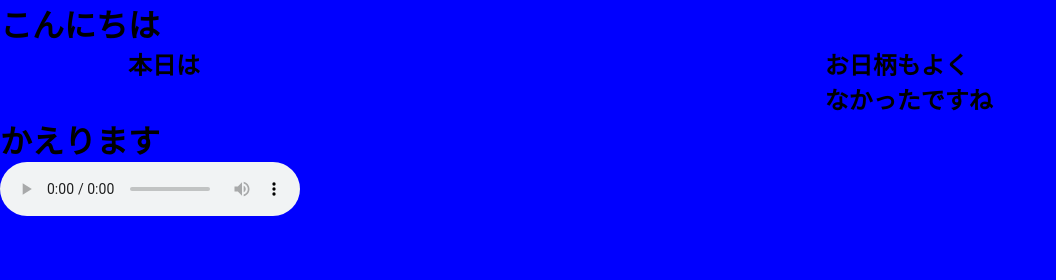
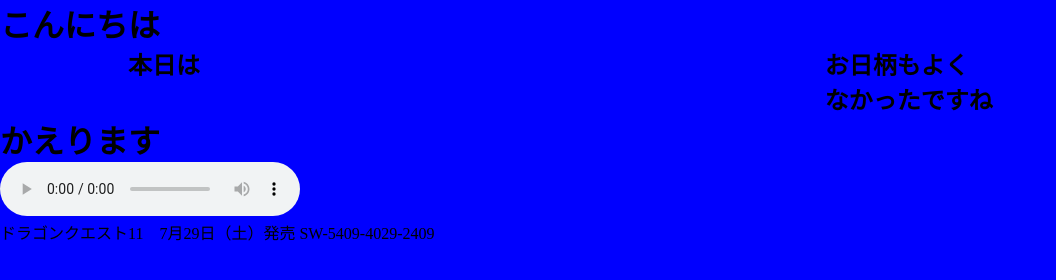
Before and after one commit to gigassyu/web1, a plain HTML site: page index.html in a window 1280 px wide. Shown: the whole page, without its empty margins (0-1056 px from the left). Drawn offline with Linux system fonts and the light colour scheme; a web font is replaced by a local one.

Commit message:
Update index.html

```diff
--- a/index.html
+++ b/index.html
@@ -28,6 +28,8 @@
     <h1>かえります</h1>
     </footer>
   <p><audio src="music.mp3"controls>参考音楽</audio></p>
+  ドラゴンクエスト11　7月29日（土）発売
+  SW-5409-4029-2409
+  </body>
 
-  </body>
   </html>
```
